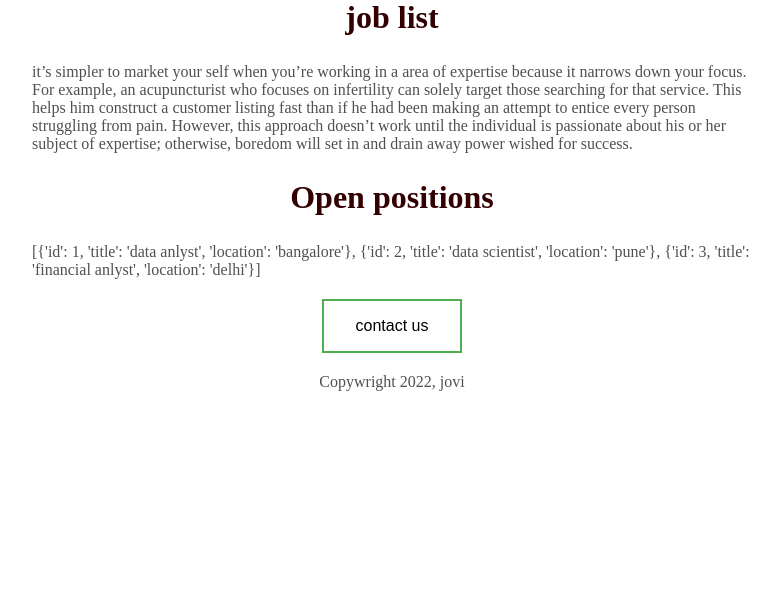
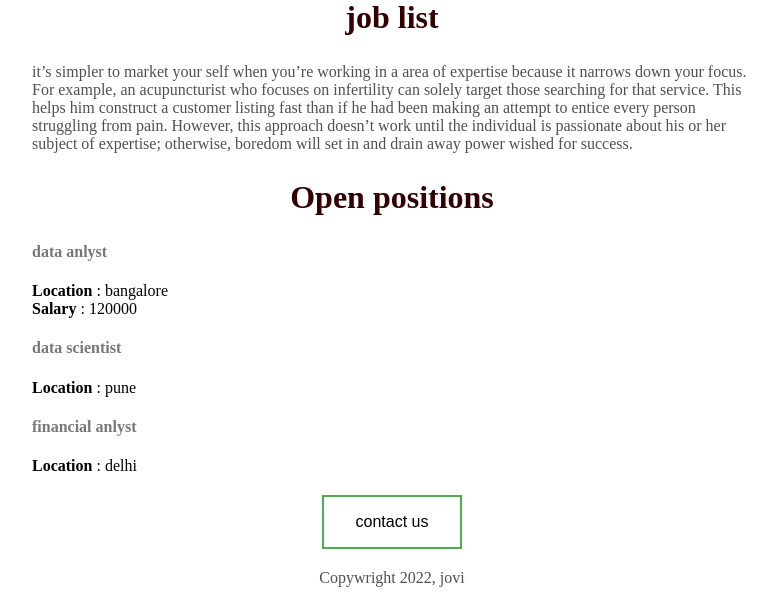
Before and after one commit to shiiv123/tst-1, a Flask app: page / in a window 1280 px wide. Shown: the part 612-1215 px from the top of the page, without its empty margins (248-1028 px from the left). Before the commit the page ends 1003 px from the top, so only its background shows below. Run offline with Flask 2, Linux system fonts and the light colour scheme.

Commit message:
added styles to jobs list

```diff
--- a/main.py
+++ b/main.py
@@ -4,7 +4,8 @@ app = Flask(__name__)
 Jobs = [
   {'id': 1,
    'title': 'data anlyst',
-   'location': 'bangalore'
+   'location': 'bangalore',
+   'salary': 120000
   },
    {'id': 2,
    'title': 'data scientist',
--- a/templates/home.html
+++ b/templates/home.html
@@ -59,9 +59,11 @@
       it’s simpler to market your self when you’re working in a area of expertise because it narrows down your focus. For example, an acupuncturist who focuses on infertility can solely target those searching for that service. This helps him construct a customer listing fast than if he had been making an attempt to entice every person struggling from pain. However, this approach doesn’t work until the individual is passionate about his or her subject of expertise; otherwise, boredom will set in and drain away power wished for success.
     </p>
     <h2>Open positions</h2>
-    <p>
-      {{jobs}}
-    </p>
+    <div>
+      {% for job in jobs %}
+        {% include 'jobitem.html' %}
+      {% endfor %}
+    </div>
       <div style= "text-align:center;">
         <button class="button button1">contact us</button>
         <p class= "mt-4">Copywright 2022, jovi</p>
--- /dev/null
+++ b/templates/jobitem.html
@@ -0,0 +1,7 @@
+<div class= "border-bottom" style="margin-bottom:16px;">
+  <h4 style="color:rgb(120,120,120)">{{job['title']}}</h4>
+  <div> <b>Location</b> : {{job['location']}}</div>
+  {% if 'salary' in job %}
+  <div> <b>Salary</b> : {{job['salary']}}</div>
+  {% endif %}
+</div>
```
